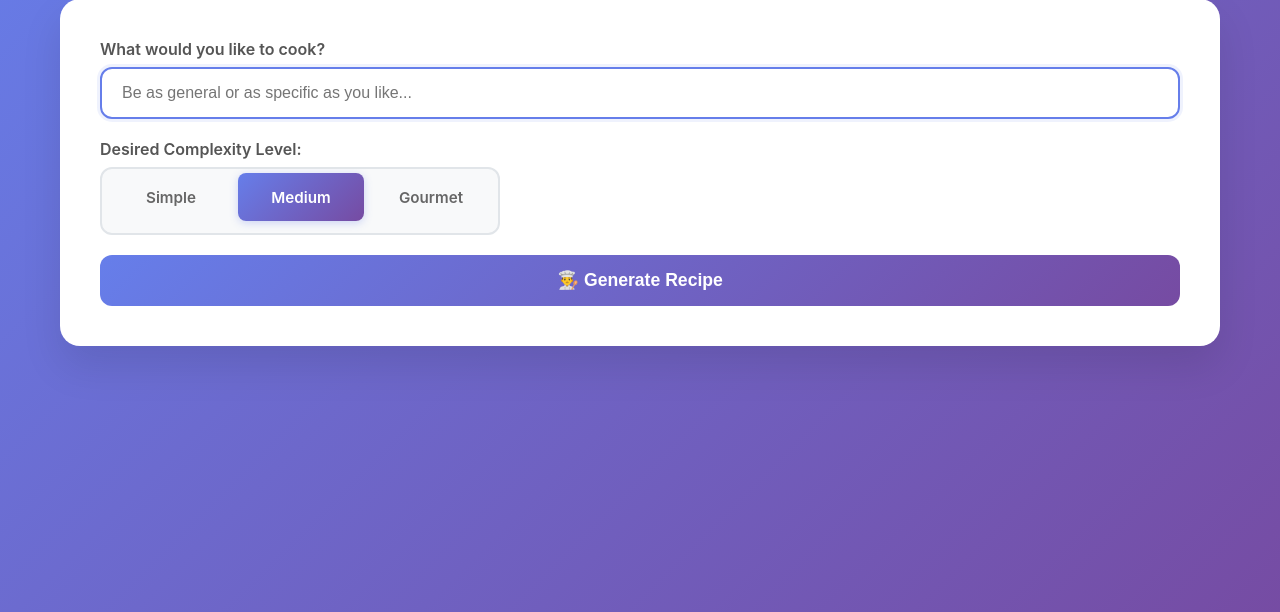
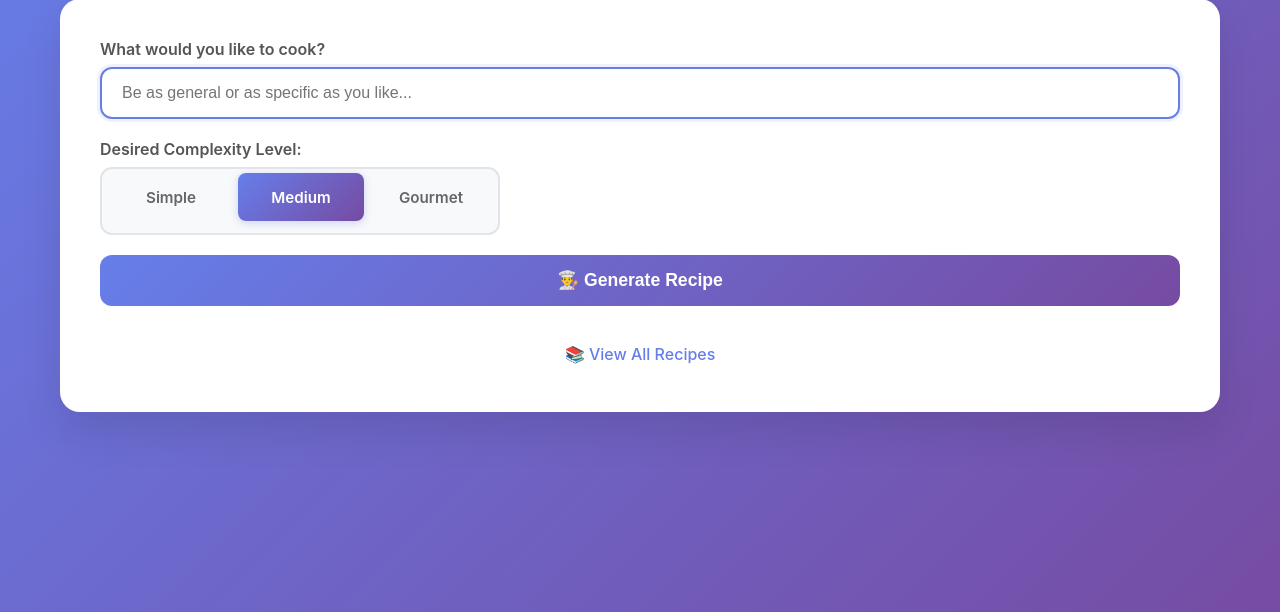
Before and after one commit to damon-williams/recipe-agent-team, a Flask app: page / in a window 1280 px wide. Shown: the part 154-766 px from the top of the page. Run offline with Flask 3, Linux system fonts and the light colour scheme.

Commit message:
filter enhancements

```diff
--- a/web/static/script.js
+++ b/web/static/script.js
@@ -32,6 +32,7 @@ class RecipeGenerator {
         this.modalRecipeContent = document.getElementById('modalRecipeContent');
         this.closeModalBtn = document.getElementById('closeModal');
         this.printRecipeBtn = document.getElementById('printRecipeBtn');
+        this.viewAllRecipesLink = document.getElementById('viewAllRecipesLink');
 
         // Cooking facts for loading entertainment
         this.cookingFacts = [
@@ -94,6 +95,12 @@ class RecipeGenerator {
         this.recipeModal.addEventListener('click', (e) => {
             if (e.target === this.recipeModal) this.closeModal();
         });
+
+        // View all recipes link
+        this.viewAllRecipesLink.addEventListener('click', (e) => {
+            e.preventDefault();
+            this.showAllRecipes();
+        });
     }
 
     async generateRecipe() {
@@ -152,6 +159,25 @@ class RecipeGenerator {
         // Let the user stay focused on their newly generated recipe
     }
 
+    showAllRecipes() {
+        // Show recent recipes section if not already visible
+        if (!this.hasGeneratedFirstRecipe) {
+            this.hasGeneratedFirstRecipe = true;
+            this.showRecentRecipesSection();
+        }
+
+        // Load recipes and scroll to them
+        this.loadRecentRecipes();
+
+        // Smooth scroll to the recipes section
+        setTimeout(() => {
+            this.recentRecipesSection.scrollIntoView({
+                behavior: 'smooth',
+                block: 'start'
+            });
+        }, 100);
+    }
+
     showLoading() {
         this.generateBtn.disabled = true;
         this.generateBtn.textContent = 'Generating...';
@@ -172,7 +198,8 @@ class RecipeGenerator {
         // Show the container
         this.cookingFactsContainer.style.display = 'block';
 
-        // Start with the first fact
+        // Wait 2 seconds before showing the first fact
+        setTimeout(() => {
             this.currentFactIndex = 0;
             this.showCookingFact();
 
@@ -180,6 +207,7 @@ class RecipeGenerator {
             this.factInterval = setInterval(() => {
                 this.showCookingFact();
             }, 3500);
+        }, 2000);
     }
 
     stopCookingFacts() {
--- a/web/static/styles.css
+++ b/web/static/styles.css
@@ -176,6 +176,7 @@ body {
     cursor: pointer;
     transition: all 0.3s ease;
     width: 100%;
+    margin-bottom: 15px;
 }
 
 .generate-btn:hover:not(:disabled) {
@@ -186,6 +187,28 @@ body {
 .generate-btn:disabled {
     opacity: 0.6;
     cursor: not-allowed;
+}
+
+.view-all-link {
+    text-align: center;
+    margin-top: 15px;
+}
+
+.view-all-link a {
+    color: #667eea;
+    text-decoration: none;
+    font-weight: 500;
+    font-size: 1rem;
+    padding: 8px 16px;
+    border-radius: 8px;
+    transition: all 0.3s ease;
+    display: inline-block;
+}
+
+.view-all-link a:hover {
+    background: rgba(102, 126, 234, 0.1);
+    color: #5a6fd8;
+    text-decoration: none;
 }
 
 .loading {
@@ -361,14 +384,16 @@ body {
 
 .ingredients-grid {
     display: grid;
-    gap: 8px;
+    gap: 4px;
 }
 
 .ingredient-item {
     background: #f8f9fa;
-    padding: 12px 16px;
-    border-radius: 8px;
-    border-left: 4px solid #667eea;
+    padding: 8px 12px;
+    border-radius: 6px;
+    border-left: 3px solid #667eea;
+    font-size: 0.95rem;
+    line-height: 1.3;
 }
 
 .instructions-list {
--- a/web/templates/index.html
+++ b/web/templates/index.html
@@ -45,6 +45,10 @@
             <button id="generateBtn" class="generate-btn">
                 👨‍🍳 Generate Recipe
             </button>
+
+            <div class="view-all-link">
+                <a href="#" id="viewAllRecipesLink">📚 View All Recipes</a>
+            </div>
 
             <div id="loading" class="loading">
                 <div class="loading-spinner"></div>
--- a/web_app.py
+++ b/web_app.py
@@ -134,18 +134,43 @@ def generate_recipe():
 
 @app.route('/api/recipes', methods=['GET'])
 def get_recipes():
-    print("About to query recipes")
+    print("About to query recipes with filters")
 
     try:
-        # Optional: get limit param, default to 10
+        # Get parameters from request
         limit = int(request.args.get("limit", 10))
+        search = request.args.get("search", "").strip()
+        meal_type = request.args.get("meal_type", "").strip()
+        difficulty = request.args.get("difficulty", "").strip()
 
-        print("About to query recipes")
-        # Fetch rows from Supabase
-        result = supabase.table("recipes").select("*").order("created_at", desc=True).limit(limit).execute()
+        print(f"Filter parameters: limit={limit}, search='{search}', meal_type='{meal_type}', difficulty='{difficulty}'")
 
-        # Log and return the results
-        print("Done querying recipes")
+        # Start with base query
+        query = supabase.table("recipes").select("*")
+
+        # Apply search filter if provided
+        if search:
+            print(f"Applying search filter: {search}")
+            # Search in title and description
+            query = query.or_(f"title.ilike.%{search}%,description.ilike.%{search}%")
+
+        # Apply meal type filter if provided
+        if meal_type and meal_type != "all":
+            print(f"Applying meal_type filter: {meal_type}")
+            query = query.eq("meal_type", meal_type)
+
+        # Apply difficulty filter if provided
+        if difficulty and difficulty != "all":
+            print(f"Applying difficulty filter: {difficulty}")
+            query = query.eq("difficulty", difficulty)
+
+        # Apply ordering and limit
+        query = query.order("created_at", desc=True).limit(limit)
+
+        print("Executing query...")
+        result = query.execute()
+
+        print(f"Query returned {len(result.data)} recipes")
 
         return jsonify({
             "success": True,
```
Lines whose indentation alone changed are shown as unchanged.
